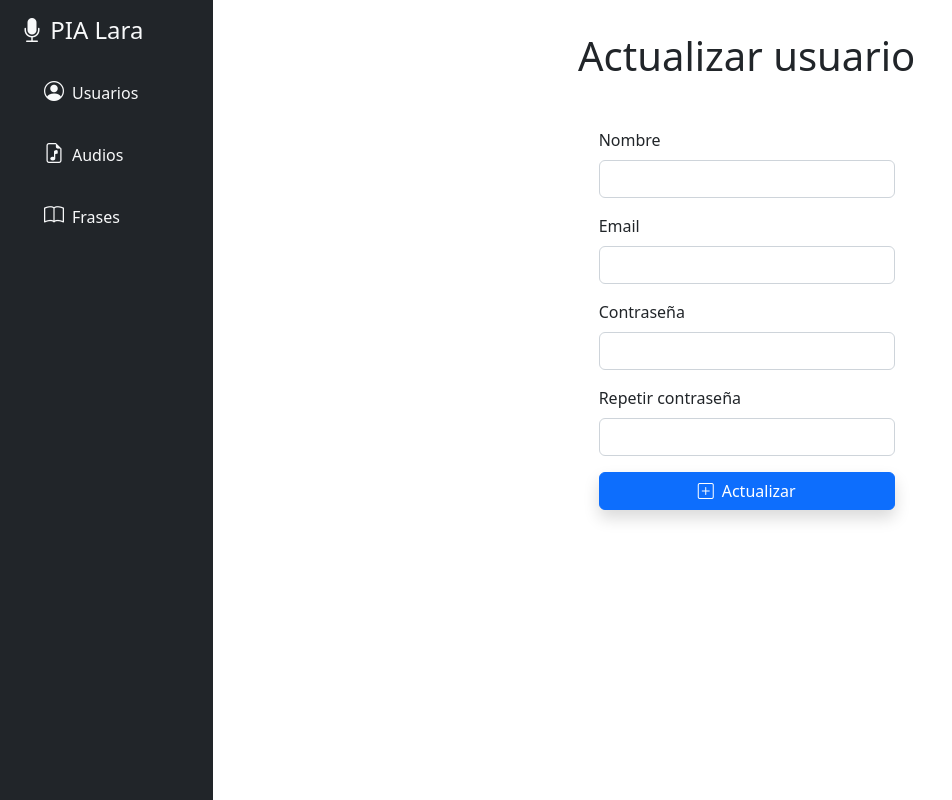
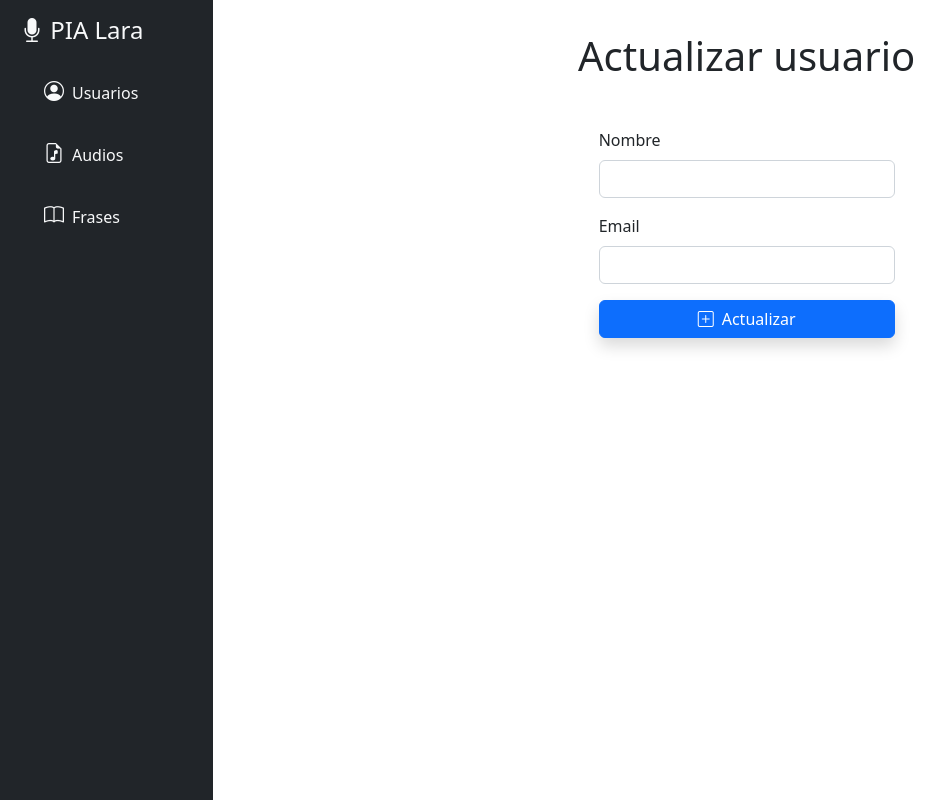
Before and after one commit to PIALARA/pia-lara, a Flask app: template pialara/templates/users/update.html in a window 1280 px wide. Shown: the whole page, without its empty margins (0-952 px from the left). Run offline with Flask 2, Linux system fonts and the light colour scheme; the template is opened without the code that fills it, so the values that code supplies are empty; parts of the project's set-up code (start-up, migrations or seed data) failed here and were passed over.

```diff
--- a/pialara/templates/users/update.html
+++ b/pialara/templates/users/update.html
@@ -13,14 +13,7 @@
           <label for="email" class="form-label">Email</label>
           <input type="email" class="form-control" id="email" name="email" required value="{{model.mail}}"/>
         </div>
-        <div class="mb-3">
-          <label for="password" class="form-label">Contraseña</label>
-          <input type="password" class="form-control" id="password" name="password" required />
-        </div>
-        <div class="mb-3">
-          <label for="password-repeat" class="form-label">Repetir contraseña</label>
-          <input type="password" class="form-control" id="password-repeat" required />
-        </div>
+
 
         <div class="mb-3">
           <button class="btn btn-primary w-100 shadow" type="submit">
```
Also changed, not shown: pialara/blueprints/users.py (+7 -1 lines).
